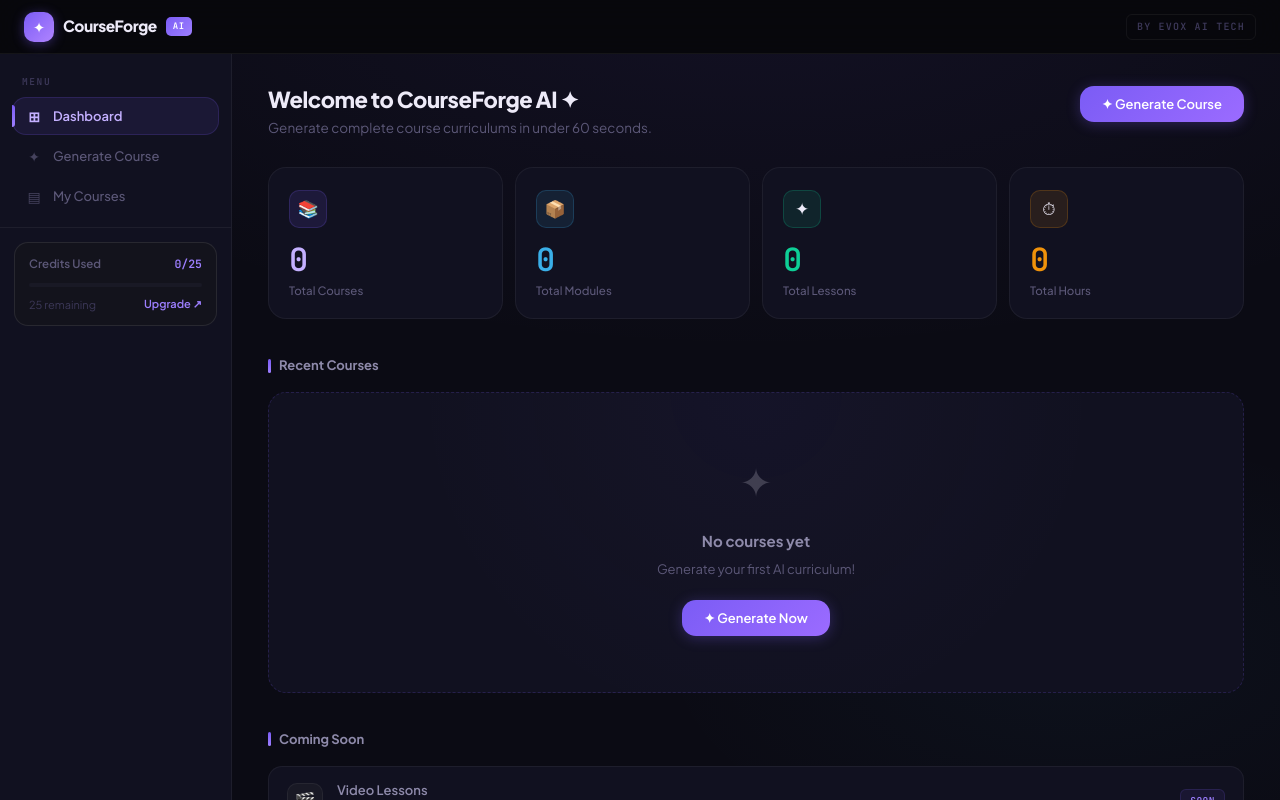
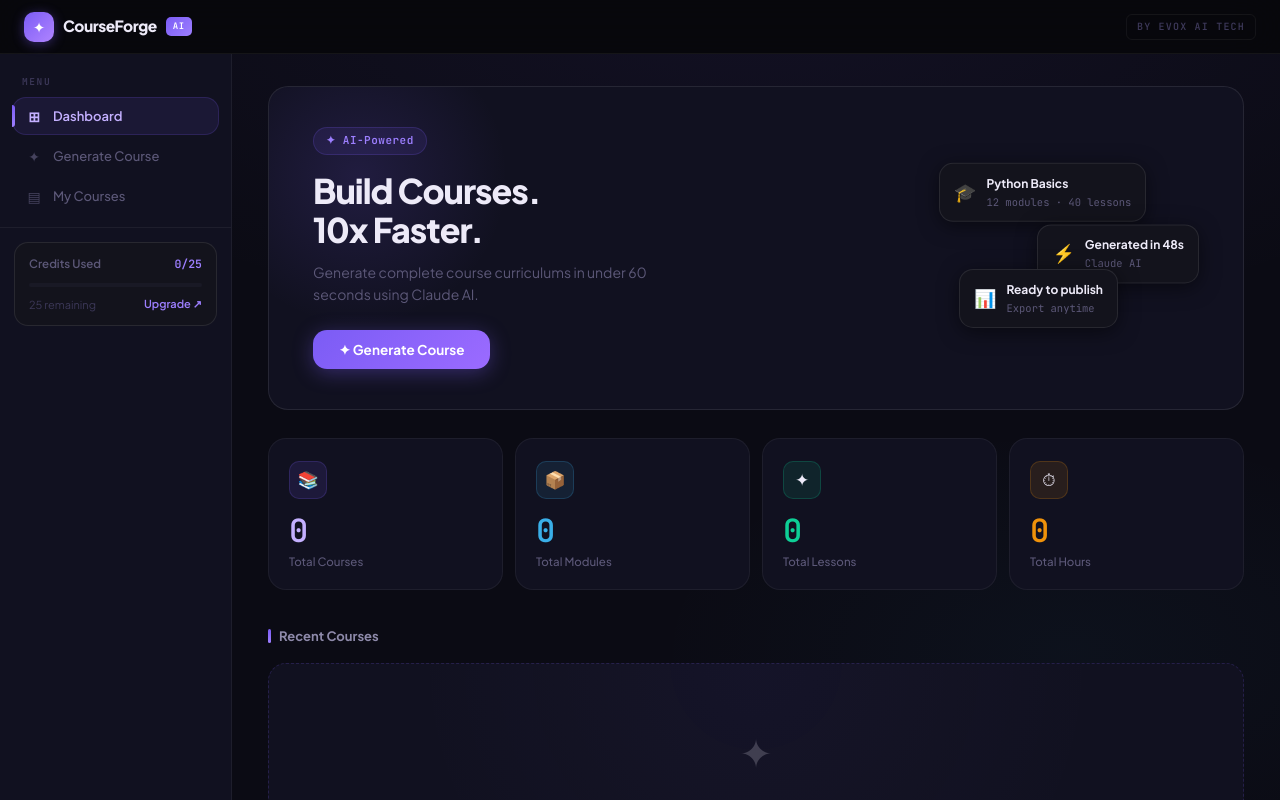
Before and after one commit to evoxaitech/courseforge-ai, a React (Create React App) app: page / in a window 1280 px wide. Built offline with nearby package versions, Linux system fonts and the light colour scheme.

Commit message:
feat: hero banner dashboard

```diff
--- a/src/pages/Dashboard.css
+++ b/src/pages/Dashboard.css
@@ -279,3 +279,164 @@
     flex-shrink: 0;
     letter-spacing: 0.5px;
 }
+
+/* ── Hero Banner ── */
+.dash-hero-banner {
+    position: relative;
+    background: var(--surface);
+    border: 1px solid var(--border2);
+    border-radius: 20px;
+    padding: 40px 44px;
+    margin-bottom: 28px;
+    display: flex;
+    align-items: center;
+    justify-content: space-between;
+    gap: 32px;
+    overflow: hidden;
+}
+
+.dash-hero-glow {
+    position: absolute;
+    top: -60px;
+    left: -60px;
+    width: 300px;
+    height: 300px;
+    background: radial-gradient(circle, rgba(123, 92, 245, 0.15), transparent 70%);
+    pointer-events: none;
+}
+
+.dash-hero-content {
+    flex: 1;
+    position: relative;
+    z-index: 1;
+}
+
+.dash-hero-badge {
+    display: inline-flex;
+    align-items: center;
+    gap: 6px;
+    font-size: 11px;
+    font-weight: 700;
+    font-family: var(--font-mono);
+    color: var(--accent2);
+    background: rgba(123, 92, 245, 0.1);
+    border: 1px solid rgba(123, 92, 245, 0.2);
+    padding: 4px 12px;
+    border-radius: 20px;
+    margin-bottom: 16px;
+    letter-spacing: 0.5px;
+}
+
+.dash-hero-title {
+    font-size: 34px;
+    font-weight: 800;
+    color: var(--text);
+    letter-spacing: -1px;
+    line-height: 1.15;
+    margin-bottom: 12px;
+}
+
+.dash-hero-sub {
+    font-size: 14px;
+    color: var(--text3);
+    line-height: 1.6;
+    max-width: 380px;
+    margin-bottom: 24px;
+}
+
+.dash-hero-btn {
+    background: linear-gradient(135deg, var(--accent), #9B6BFF);
+    color: #fff;
+    border: none;
+    padding: 11px 26px;
+    border-radius: var(--r-lg);
+    font-size: 13.5px;
+    font-weight: 700;
+    cursor: pointer;
+    transition: var(--trans);
+    box-shadow: 0 4px 20px rgba(123, 92, 245, 0.35);
+    display: inline-flex;
+    align-items: center;
+    gap: 8px;
+}
+
+.dash-hero-btn:hover {
+    transform: translateY(-2px);
+    box-shadow: 0 8px 28px rgba(123, 92, 245, 0.45);
+}
+
+.dash-hero-visual {
+    position: relative;
+    width: 260px;
+    height: 160px;
+    flex-shrink: 0;
+}
+
+.hero-card-float {
+    position: absolute;
+    display: flex;
+    align-items: center;
+    gap: 10px;
+    background: var(--surface2);
+    border: 1px solid var(--border2);
+    border-radius: var(--r-lg);
+    padding: 10px 14px;
+    font-size: 18px;
+    box-shadow: var(--shadow-md);
+    white-space: nowrap;
+}
+
+.hero-card-1 {
+    top: 0;
+    left: 0;
+    animation: floatA 4s ease-in-out infinite;
+}
+
+.hero-card-2 {
+    top: 55px;
+    right: 0;
+    animation: floatB 4s ease-in-out infinite 0.8s;
+}
+
+.hero-card-3 {
+    bottom: 0;
+    left: 20px;
+    animation: floatA 4s ease-in-out infinite 1.6s;
+}
+
+@keyframes floatA {
+
+    0%,
+    100% {
+        transform: translateY(0px);
+    }
+
+    50% {
+        transform: translateY(-6px);
+    }
+}
+
+@keyframes floatB {
+
+    0%,
+    100% {
+        transform: translateY(0px);
+    }
+
+    50% {
+        transform: translateY(6px);
+    }
+}
+
+.hcf-title {
+    font-size: 12px;
+    font-weight: 700;
+    color: var(--text);
+}
+
+.hcf-sub {
+    font-size: 10.5px;
+    color: var(--text3);
+    font-family: var(--font-mono);
+    margin-top: 1px;
+}
--- a/src/pages/Dashboard.js
+++ b/src/pages/Dashboard.js
@@ -11,18 +11,44 @@ export default function Dashboard({ courses, onNavigate, onCourseClick }) {
 
   return (
     <div className="page fade-in">
-      <div className="page-header">
-        <div className="dash-hero">
-          <div>
-            <div className="page-title">Welcome to CourseForge AI ✦</div>
-            <div className="page-subtitle">Generate complete course curriculums in under 60 seconds.</div>
-          </div>
-          <button className="btn-primary" onClick={() => onNavigate('generator')}>
+
+      {/* Hero Banner */}
+      <div className="dash-hero-banner">
+        <div className="dash-hero-glow" />
+        <div className="dash-hero-content">
+          <div className="dash-hero-badge">✦ AI-Powered</div>
+          <h1 className="dash-hero-title">Build Courses.<br/>10x Faster.</h1>
+          <p className="dash-hero-sub">Generate complete course curriculums in under 60 seconds using Claude AI.</p>
+          <button className="dash-hero-btn" onClick={() => onNavigate('generator')}>
             ✦ Generate Course
           </button>
         </div>
+        <div className="dash-hero-visual">
+          <div className="hero-card-float hero-card-1">
+            <span>🎓</span>
+            <div>
+              <div className="hcf-title">Python Basics</div>
+              <div className="hcf-sub">12 modules · 40 lessons</div>
+            </div>
+          </div>
+          <div className="hero-card-float hero-card-2">
+            <span>⚡</span>
+            <div>
+              <div className="hcf-title">Generated in 48s</div>
+              <div className="hcf-sub">Claude AI</div>
+            </div>
+          </div>
+          <div className="hero-card-float hero-card-3">
+            <span>📊</span>
+            <div>
+              <div className="hcf-title">Ready to publish</div>
+              <div className="hcf-sub">Export anytime</div>
+            </div>
+          </div>
+        </div>
       </div>
 
+      {/* Stats */}
       <div className="stats-grid">
         {stats.map((s, i) => (
           <div key={i} className={`stat-card ${s.color}`}>
@@ -33,6 +59,7 @@ export default function Dashboard({ courses, onNavigate, onCourseClick }) {
         ))}
       </div>
 
+      {/* Recent Courses */}
       <div className="dash-section">
         <div className="dash-section-header">
           <div className="section-title">Recent Courses</div>
@@ -72,6 +99,7 @@ export default function Dashboard({ courses, onNavigate, onCourseClick }) {
         )}
       </div>
 
+      {/* Coming Soon */}
       <div className="dash-section">
         <div className="dash-section-header">
           <div className="section-title">Coming Soon</div>
```
